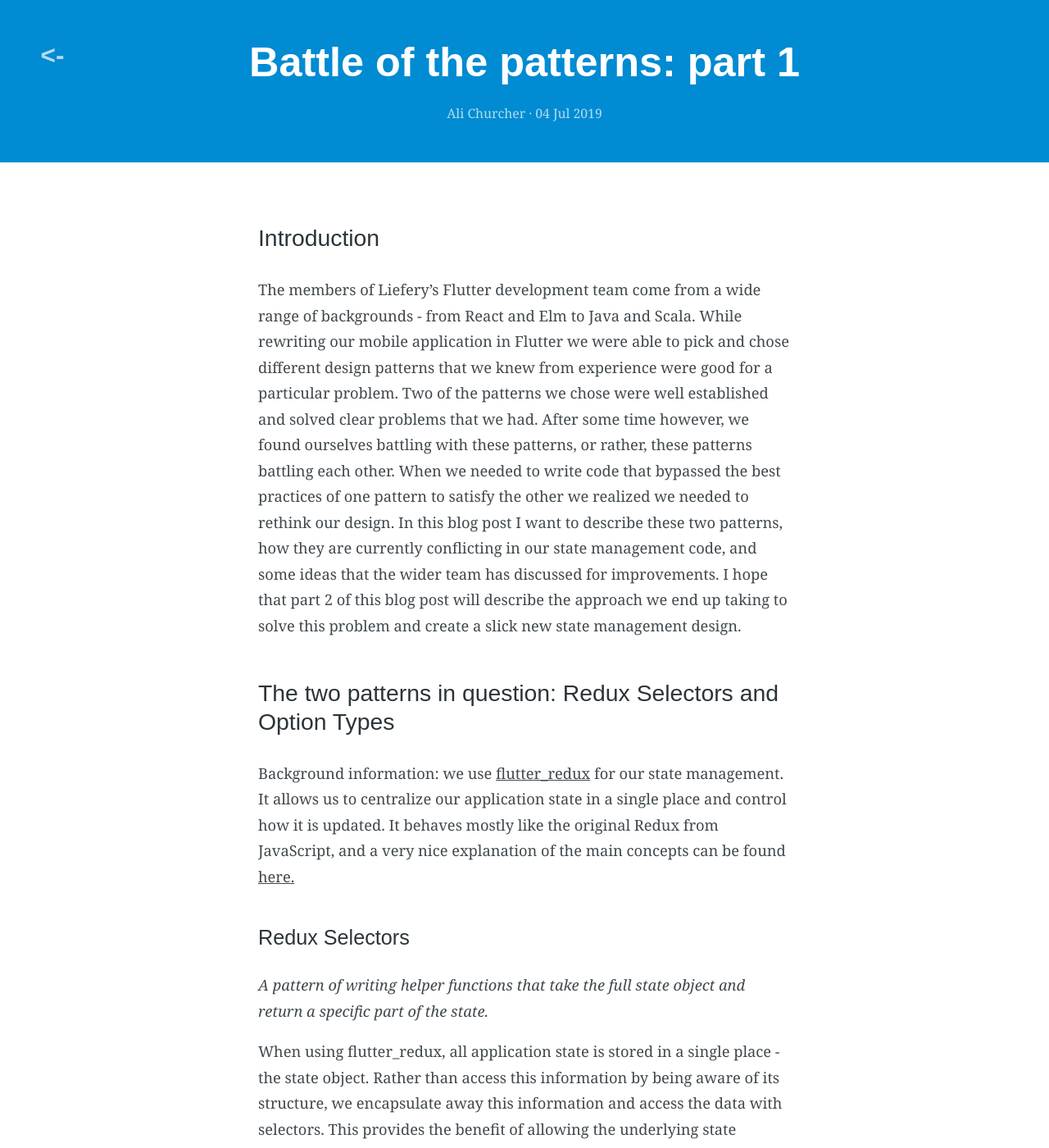
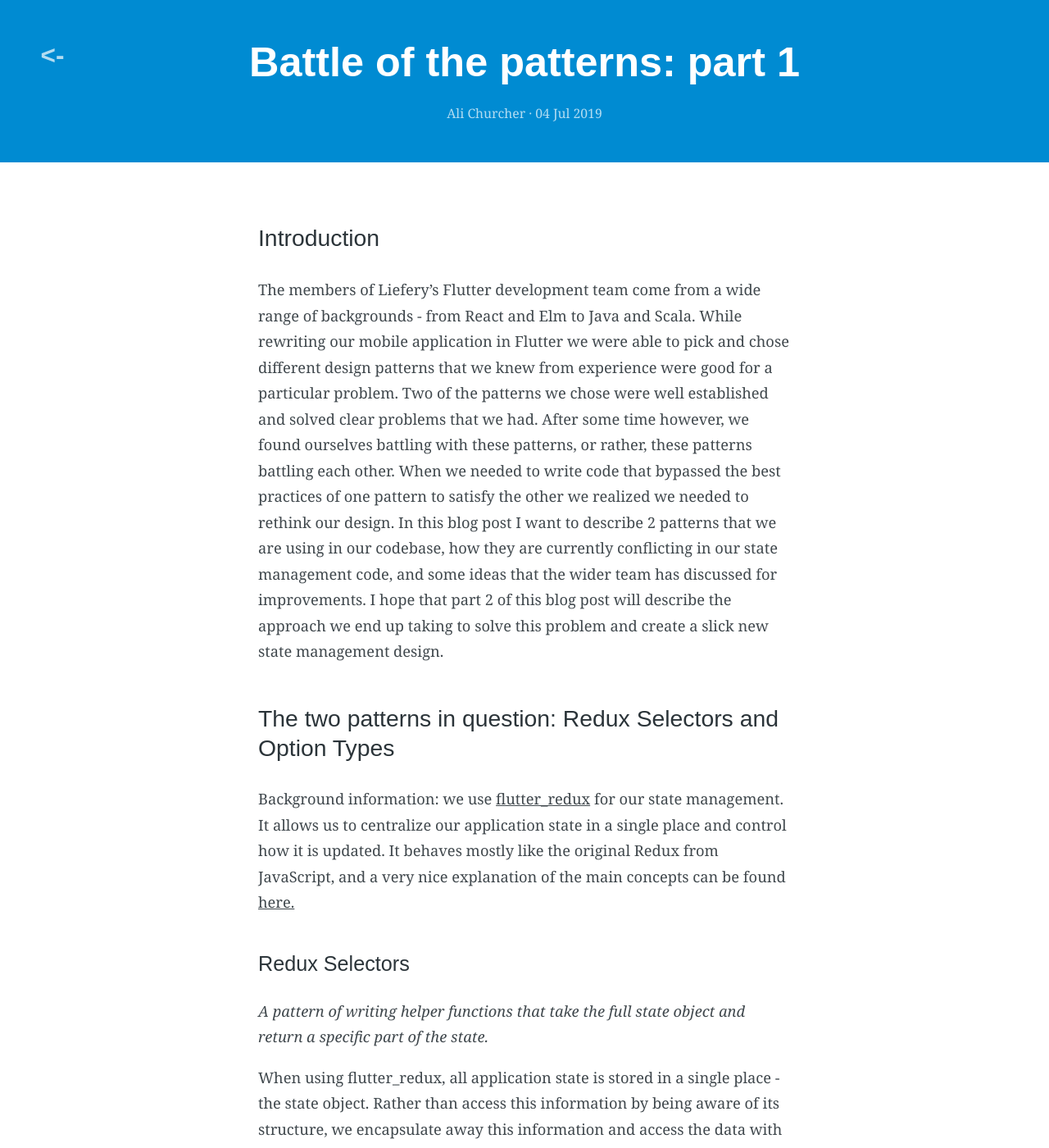
Before and after one commit to liefery-it-legacy/blog, a Jekyll site: the page built from _posts/2019-07-15-battle-of-the-patterns-part-1.md, in a window 1280 px wide and 1400 px high. Shown: the whole window at 82% size. Built offline with Jekyll 4.4.1, drawn with Linux system fonts in a browser that asks for light colours; some web fonts are replaced; comment, search, counter and statistics services are not loaded; part of the change alters nothing that is shown; some of the changed text lies outside the part shown.

Commit message:
Adam feedback

````diff
--- a/_posts/2019-07-15-battle-of-the-patterns-part-1.md
+++ b/_posts/2019-07-15-battle-of-the-patterns-part-1.md
@@ -9,7 +9,7 @@ excerpt: "Discovering an incompatibility between Redux Selector pattern and Opti
 
 ## Introduction
 
-The members of Liefery's Flutter development team come from a wide range of backgrounds - from React and Elm to Java and Scala. While rewriting our mobile application in Flutter we were able to pick and chose different design patterns that we knew from experience were good for a particular problem. Two of the patterns we chose were well established and solved clear problems that we had. After some time however, we found ourselves battling with these patterns, or rather, these patterns battling each other. When we needed to write code that bypassed the best practices of one pattern to satisfy the other we realized we needed to rethink our design. In this blog post I want to describe these two patterns, how they are currently conflicting in our state management code, and some ideas that the wider team has discussed for improvements. I hope that part 2 of this blog post will describe the approach we end up taking to solve this problem and create a slick new state management design.
+The members of Liefery's Flutter development team come from a wide range of backgrounds - from React and Elm to Java and Scala. While rewriting our mobile application in Flutter we were able to pick and chose different design patterns that we knew from experience were good for a particular problem. Two of the patterns we chose were well established and solved clear problems that we had. After some time however, we found ourselves battling with these patterns, or rather, these patterns battling each other. When we needed to write code that bypassed the best practices of one pattern to satisfy the other we realized we needed to rethink our design. In this blog post I want to describe 2 patterns that we are using in our codebase, how they are currently conflicting in our state management code, and some ideas that the wider team has discussed for improvements. I hope that part 2 of this blog post will describe the approach we end up taking to solve this problem and create a slick new state management design.
 
 ## The two patterns in question: Redux Selectors and Option Types
 Background information: we use [flutter_redux](https://pub.dev/packages/flutter_redux) for our state management. It allows us to centralize our application state in a single place and control how it is updated. It behaves mostly like the original Redux from JavaScript, and a very nice explanation of the main concepts can be found [here.](https://redux.js.org/introduction/three-principles)
@@ -26,10 +26,10 @@ const int count = state.session.user.orders.unpaid.length  // directly access th
 
 With Selectors:
 ```dart
-const int count = getNumberUnpaidBills(state) // call a selector
+const int count = getNumberOfUnpaidBills(state) // call a selector
 ```
 ```dart
-int getNumberUnpaidBills(state) {
+int getNumberOfUnpaidBills(state) {
   return state.session.user.orders.unpaid.length  // selector implementation
 }
 ```
````
